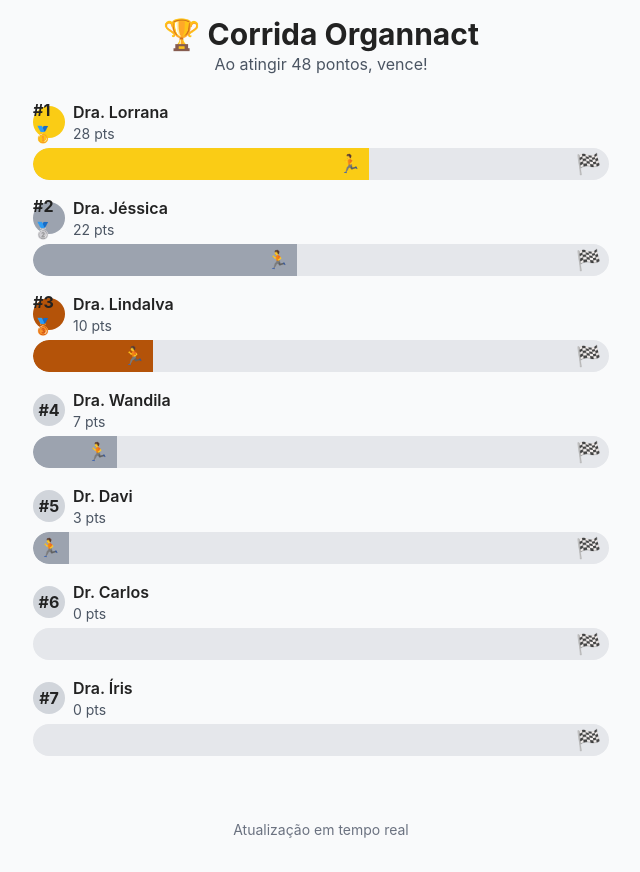
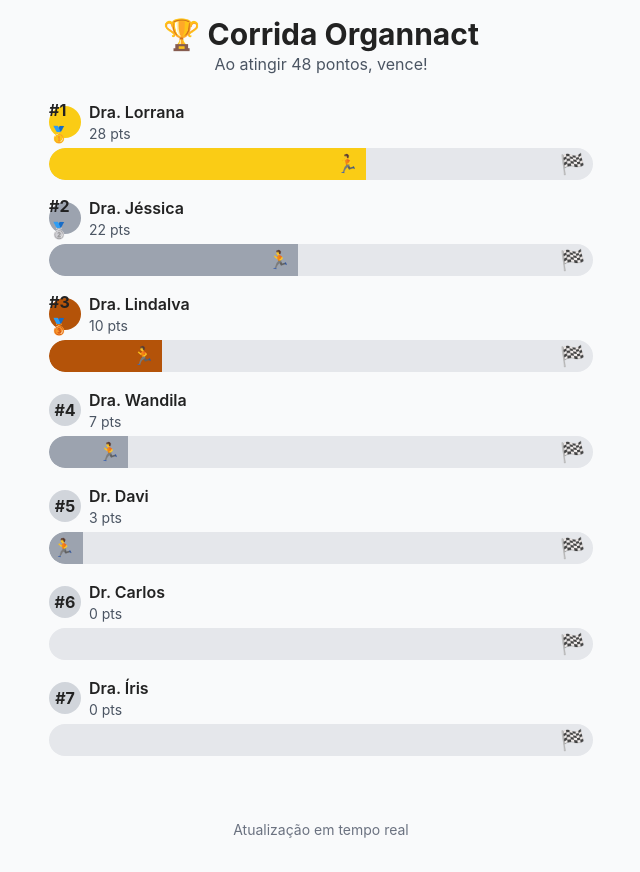
Before and after one commit to thalitakaboing97-glitch/cafecomvet, a React (Vite) app: page / in a window 1280 px wide. Shown: the whole page, without its empty margins (319-959 px from the left). Built offline with nearby package versions, Linux system fonts and the light colour scheme.

Commit message:
Update App.jsx

```diff
--- a/src/App.jsx
+++ b/src/App.jsx
@@ -70,11 +70,11 @@ function App() {
 
 
 
-      <div className="w-full max-w-xl">
-        {participants.map((p, index) => (
-          <RacingLane key={index} participant={p} rank={index + 1} />
-        ))}
-      </div>
+     <div className="w-full max-w-xl px-2 sm:px-4">
+  {participants.map((p, index) => (
+    <RacingLane key={index} participant={p} rank={index + 1} />
+  ))}
+</div>
 
       <Footer />
     </div>
```
